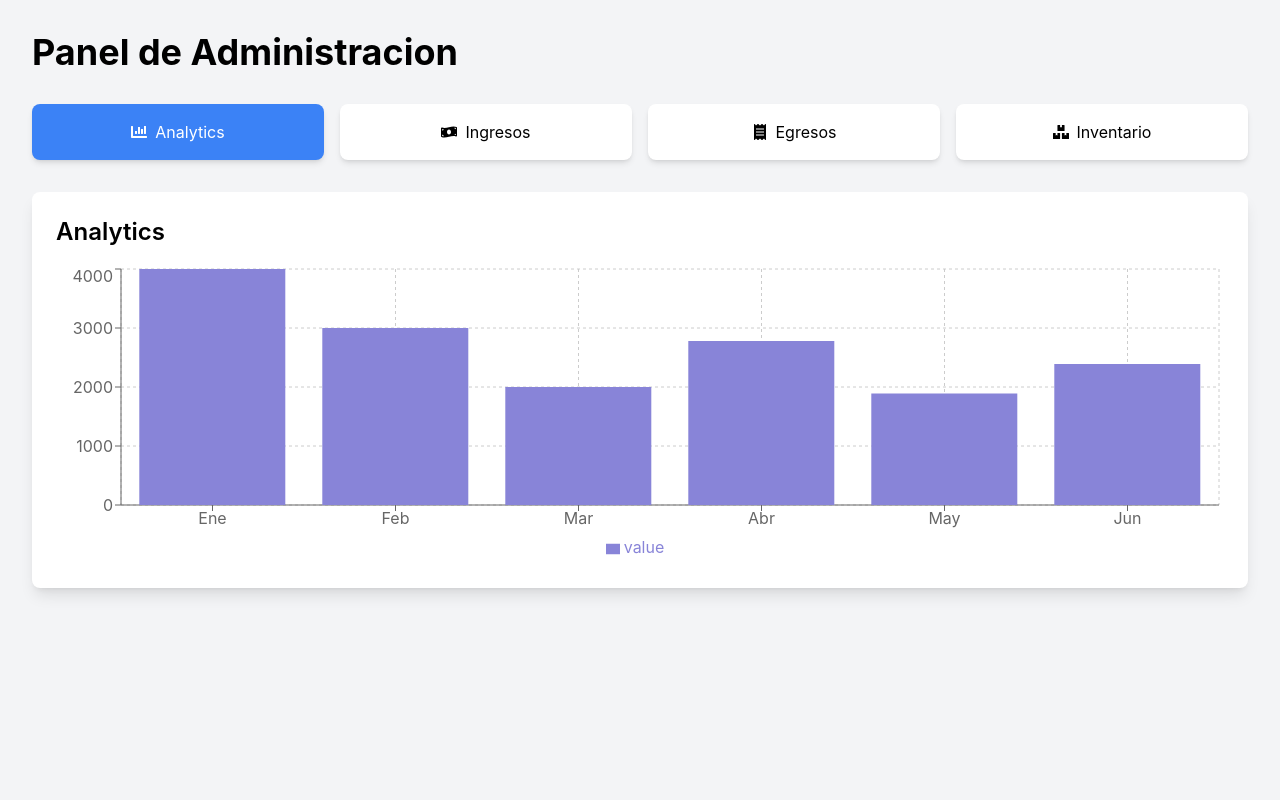
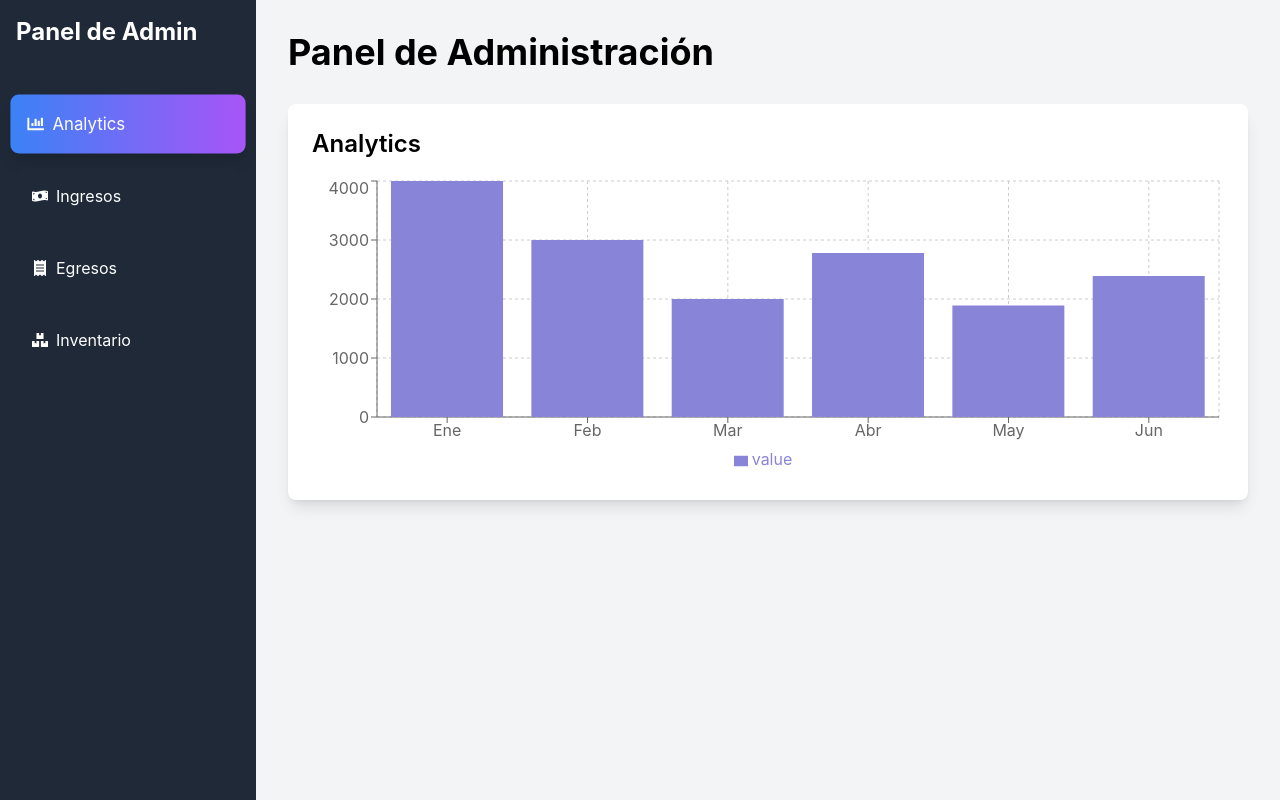
Before and after one commit to RRamiS/proyectoadministrativo, a React (Create React App) app: page / in a window 1280 px wide. Built offline with nearby package versions, Linux system fonts and the light colour scheme.

Commit message:
Integracion BackEnd y Formulario

```diff
--- a/package.json
+++ b/package.json
@@ -6,6 +6,8 @@
     "@testing-library/jest-dom": "^5.17.0",
     "@testing-library/react": "^13.4.0",
     "@testing-library/user-event": "^13.5.0",
+    "axios": "^1.7.7",
+    "framer-motion": "^11.5.6",
     "react": "^18.3.1",
     "react-dom": "^18.3.1",
     "react-icons": "^5.3.0",
--- a/src/Administracion/componentes/AdminDashboard.jsx
+++ b/src/Administracion/componentes/AdminDashboard.jsx
@@ -1,68 +1,84 @@
 import React, { useState } from "react";
-import { FaChartBar, FaMoneyBillWave, FaReceipt, FaBoxes, FaPlus, FaSearch, FaEdit, FaTrash } from "react-icons/fa";
-import { BarChart, Bar, XAxis, YAxis, CartesianGrid, Tooltip, Legend, ResponsiveContainer, PieChart, Pie, Cell } from "recharts";
+import { FaChartBar, FaMoneyBillWave, FaReceipt, FaBoxes } from "react-icons/fa";
 import Analytics from "./Analytics";
 import IngresoData from "./IngresoData";
 import Egresos from "./Egresos";
 import Inventario from "./Inventario";
+
 const AdminDashboard = () => {
   const [activeTab, setActiveTab] = useState("analytics");
-
-  const COLORS = ["#0088FE", "#00C49F", "#FFBB28", "#FF8042"];
 
   const renderActiveTab = () => {
     switch (activeTab) {
       case "analytics":
-        return (
-          <Analytics/>
-        );
+        return <Analytics />;
       case "ingresos":
-        return (
-        <IngresoData/>
-        );
+        return <IngresoData />;
       case "egresos":
-        return (
-         <Egresos/>
-        );
+        return <Egresos />;
       case "inventario":
-        return (
-       <Inventario/>
-        );
+        return <Inventario />;
       default:
         return null;
     }
   };
 
   return (
-    <div className="min-h-screen bg-gray-100 p-8">
-      <h1 className="text-4xl font-bold mb-8">Panel de Administracion</h1>
-      <div className="grid grid-cols-1 md:grid-cols-4 gap-4 mb-8">
+    <div className="flex min-h-screen">
+      {/* Tab Bar Lateral */}
+      <div className="w-64 bg-gray-800 text-white flex flex-col p-4 space-y-4">
+        <h1 className="text-2xl font-bold mb-8">Panel de Admin</h1>
         <button
-          className={`p-4 rounded-lg shadow-md flex items-center justify-center ${activeTab === "analytics" ? "bg-blue-500 text-white" : "bg-white"}`}
+          className={`p-4 rounded-lg flex items-center justify-start space-x-2 transform transition-all duration-500 ease-in-out ${
+            activeTab === "analytics"
+              ? "bg-gradient-to-r from-blue-500 to-purple-500 scale-105 shadow-lg"
+              : "bg-gray-800 hover:bg-gray-700 hover:scale-105"
+          }`}
           onClick={() => setActiveTab("analytics")}
         >
-          <FaChartBar className="mr-2" /> Analytics
+          <FaChartBar className="transition-transform duration-300" />
+          <span>Analytics</span>
         </button>
         <button
-          className={`p-4 rounded-lg shadow-md flex items-center justify-center ${activeTab === "ingresos" ? "bg-blue-500 text-white" : "bg-white"}`}
+          className={`p-4 rounded-lg flex items-center justify-start space-x-2 transform transition-all duration-500 ease-in-out ${
+            activeTab === "ingresos"
+              ? "bg-gradient-to-r from-green-500 to-teal-500 scale-105 shadow-lg"
+              : "bg-gray-800 hover:bg-gray-700 hover:scale-105"
+          }`}
           onClick={() => setActiveTab("ingresos")}
         >
-          <FaMoneyBillWave className="mr-2" /> Ingresos
+          <FaMoneyBillWave className="transition-transform duration-300" />
+          <span>Ingresos</span>
         </button>
         <button
-          className={`p-4 rounded-lg shadow-md flex items-center justify-center ${activeTab === "egresos" ? "bg-blue-500 text-white" : "bg-white"}`}
+          className={`p-4 rounded-lg flex items-center justify-start space-x-2 transform transition-all duration-500 ease-in-out ${
+            activeTab === "egresos"
+              ? "bg-gradient-to-r from-yellow-500 to-orange-500 scale-105 shadow-lg"
+              : "bg-gray-800 hover:bg-gray-700 hover:scale-105"
+          }`}
           onClick={() => setActiveTab("egresos")}
         >
-          <FaReceipt className="mr-2" /> Egresos
+          <FaReceipt className="transition-transform duration-300" />
+          <span>Egresos</span>
         </button>
         <button
-          className={`p-4 rounded-lg shadow-md flex items-center justify-center ${activeTab === "inventario" ? "bg-blue-500 text-white" : "bg-white"}`}
+          className={`p-4 rounded-lg flex items-center justify-start space-x-2 transform transition-all duration-500 ease-in-out ${
+            activeTab === "inventario"
+              ? "bg-gradient-to-r from-red-500 to-pink-500 scale-105 shadow-lg"
+              : "bg-gray-800 hover:bg-gray-700 hover:scale-105"
+          }`}
           onClick={() => setActiveTab("inventario")}
         >
-          <FaBoxes className="mr-2" /> Inventario
+          <FaBoxes className="transition-transform duration-300" />
+          <span>Inventario</span>
         </button>
       </div>
-      {renderActiveTab()}
+
+      {/* Contenido Principal */}
+      <div className="flex-1 p-8 bg-gray-100">
+        <h1 className="text-4xl font-bold mb-8">Panel de Administración</h1>
+        {renderActiveTab()}
+      </div>
     </div>
   );
 };
--- a/src/Administracion/componentes/Inventario.jsx
+++ b/src/Administracion/componentes/Inventario.jsx
@@ -1,14 +1,68 @@
-import { FaChartBar, FaMoneyBillWave, FaReceipt, FaBoxes, FaPlus, FaSearch, FaEdit, FaTrash } from "react-icons/fa";
-import { BarChart, Bar, XAxis, YAxis, CartesianGrid, Tooltip, Legend, ResponsiveContainer, PieChart, Pie, Cell } from "recharts";
+import React, { useEffect, useState } from "react";
+import { FaPlus, FaSearch, FaEdit, FaTrash } from "react-icons/fa";
+import axios from "axios";
+import ModalForm from "./modalForm"; // Asegúrate de que este componente exista
 
-function Inventario(params) {
-    const inventarioItems = [
-        { id: 1, name: "Item A", cantidad: 100, status: "En Stock" },
-        { id: 2, name: "Item B", cantidad: 50, status: "Poco Stock" },
-        { id: 3, name: "Item C", cantidad: 0, status: "Sin Stock" },
-      ];
-    return(
-        <>
+const Inventario = () => {
+  const [inventarioItems, setInventarioItems] = useState([]);
+  const [searchTerm, setSearchTerm] = useState("");
+  const [showModal, setShowModal] = useState(false);
+  const [currentItem, setCurrentItem] = useState(null); // Para saber si se está editando un ítem
+
+  // Función para obtener los items del inventario desde la API
+  const fetchInventario = async () => {
+    try {
+      const response = await axios.get("http://localhost:5000/api/items");
+      setInventarioItems(response.data); // Asegúrate de que la respuesta contenga los datos correctos
+    } catch (error) {
+      console.error("Error fetching inventory:", error);
+    }
+  };
+
+  useEffect(() => {
+    fetchInventario(); // Llamada inicial para obtener los datos del inventario
+  }, []);
+
+  const handleDelete = async (id) => {
+    try {
+      await axios.delete(`http://localhost:5000/api/items/${id}`);
+      setInventarioItems(inventarioItems.filter((item) => item._id !== id));
+    } catch (error) {
+      console.error("Error deleting item:", error);
+    }
+  };
+
+  const handleAddClick = () => {
+    setCurrentItem(null); // Limpiar el ítem actual para agregar un nuevo
+    setShowModal(true); // Abrir el modal
+  };
+
+  const handleEditClick = (item) => {
+    setCurrentItem(item); // Establecer el ítem actual para editar
+    setShowModal(true); // Abrir el modal
+  };
+
+  const handleSubmit = async (formData) => {
+    if (currentItem) {
+      // Si hay un ítem actual, se está editando
+      await axios.put(`http://localhost:5000/api/items/${currentItem._id}`, formData);
+    } else {
+      // Si no hay ítem actual, se está agregando
+      await axios.post("http://localhost:5000/api/items", formData);
+    }
+    fetchInventario(); // Actualizar la lista de inventario
+    setShowModal(false); // Cerrar el modal
+  };
+
+  const handleCloseModal = () => {
+    setShowModal(false); // Cerrar el modal sin realizar cambios
+  };
+
+  const filteredItems = inventarioItems.filter((item) =>
+    item.name.toLowerCase().includes(searchTerm.toLowerCase())
+  );
+
+  return (
     <div className="bg-white p-6 rounded-lg shadow-lg">
       <h2 className="text-2xl font-semibold mb-4">Control de Inventario</h2>
       <div className="flex justify-between items-center mb-4">
@@ -16,11 +70,16 @@ function Inventario(params) {
           <input
             type="text"
             placeholder="Buscar inventario"
+            value={searchTerm}
+            onChange={(e) => setSearchTerm(e.target.value)}
             className="pl-10 pr-4 py-2 border rounded-lg"
           />
           <FaSearch className="absolute left-3 top-3 text-gray-400" />
         </div>
-              <button className="bg-blue-500 text-white px-4 py-2 rounded-lg flex items-center">
+        <button
+          className="bg-blue-500 text-white px-4 py-2 rounded-lg flex items-center"
+          onClick={handleAddClick}
+        >
           <FaPlus className="mr-2" /> Add Item
         </button>
       </div>
@@ -34,22 +93,36 @@ function Inventario(params) {
           </tr>
         </thead>
         <tbody>
-                {inventarioItems.map((item) => (
-                  <tr key={item.id} className="border-b">
+          {filteredItems.map((item) => (
+            <tr key={item._id} className="border-b">
               <td className="p-2">{item.name}</td>
               <td className="p-2">{item.cantidad}</td>
               <td className="p-2">
                 <span
-                        className={`px-2 py-1 rounded-full text-xs ${item.status === "In Stock" ? "bg-green-200 text-green-800" : item.status === "Low Stock" ? "bg-yellow-200 text-yellow-800" : "bg-red-200 text-red-800"}`}
+                  className={`px-2 py-1 rounded-full text-xs ${
+                    item.status === "En Stock"
+                      ? "bg-green-200 text-green-800"
+                      : item.status === "Poco Stock"
+                      ? "bg-yellow-200 text-yellow-800"
+                      : "bg-red-200 text-red-800"
+                  }`}
                 >
                   {item.status}
                 </span>
               </td>
               <td className="p-2">
-                      <button className="text-blue-500 mr-2" aria-label="Edit">
+                <button
+                  className="text-blue-500 mr-2"
+                  aria-label="Edit"
+                  onClick={() => handleEditClick(item)}
+                >
                   <FaEdit />
                 </button>
-                      <button className="text-red-500" aria-label="Delete">
+                <button
+                  className="text-red-500"
+                  aria-label="Delete"
+                  onClick={() => handleDelete(item._id)}
+                >
                   <FaTrash />
                 </button>
               </td>
@@ -57,9 +130,15 @@ function Inventario(params) {
           ))}
         </tbody>
       </table>
+
+      <ModalForm
+        showModal={showModal}
+        handleClose={handleCloseModal}
+        handleSubmit={handleSubmit}
+        item={currentItem} // Pasar el ítem actual al modal para edición
+      />
     </div>
-        </>
-    )
-}
+  );
+};
 
-export default Inventario
+export default Inventario;
--- /dev/null
+++ b/src/Administracion/componentes/modalForm.js
@@ -0,0 +1,87 @@
+import React, { useState, useEffect } from "react";
+import { FaTimes } from "react-icons/fa";
+import { motion, AnimatePresence } from "framer-motion";
+
+const ModalForm = ({ showModal, handleClose, handleSubmit, item }) => {
+  const [formData, setFormData] = useState({
+    name: item ? item.name : "",
+    cantidad: item ? item.cantidad : "",
+  });
+
+  useEffect(() => {
+    if (item) {
+      setFormData({ name: item.name, cantidad: item.cantidad });
+    }
+  }, [item]);
+
+  const handleChange = (e) => {
+    setFormData({ ...formData, [e.target.name]: e.target.value });
+  };
+
+  const onSubmit = (e) => {
+    e.preventDefault();
+    handleSubmit(formData);
+    setFormData({ name: "", cantidad: "" });
+  };
+
+  return (
+    <AnimatePresence>
+      {showModal && (
+        <motion.div
+          className="fixed inset-0 bg-black bg-opacity-50 flex items-center justify-center z-50"
+          initial={{ opacity: 0 }}
+          animate={{ opacity: 1 }}
+          exit={{ opacity: 0 }}
+        >
+          <motion.div
+            className="bg-white p-8 rounded-lg shadow-lg w-full max-w-md"
+            initial={{ y: 50, opacity: 0 }}
+            animate={{ y: 0, opacity: 1 }}
+            exit={{ y: 50, opacity: 0 }}
+          >
+            <div className="flex justify-between items-center mb-4">
+              <h2 className="text-xl font-semibold">
+                {item ? "Editar Item" : "Agregar Item"}
+              </h2>
+              <button onClick={handleClose}>
+                <FaTimes className="text-gray-400 hover:text-gray-600" />
+              </button>
+            </div>
+            <form onSubmit={onSubmit}>
+              <div className="mb-4">
+                <label className="block text-gray-700">Nombre</label>
+                <input
+                  type="text"
+                  name="name"
+                  value={formData.name}
+                  onChange={handleChange}
+                  className="w-full p-2 border rounded-lg"
+                  required
+                />
+              </div>
+              <div className="mb-4">
+                <label className="block text-gray-700">Cantidad</label>
+                <input
+                  type="number"
+                  name="cantidad"
+                  value={formData.cantidad}
+                  onChange={handleChange}
+                  className="w-full p-2 border rounded-lg"
+                  required
+                />
+              </div>
+              <button
+                type="submit"
+                className="w-full bg-blue-500 text-white py-2 rounded-lg hover:bg-blue-600 transition duration-200"
+              >
+                {item ? "Guardar Cambios" : "Agregar Item"}
+              </button>
+            </form>
+          </motion.div>
+        </motion.div>
+      )}
+    </AnimatePresence>
+  );
+};
+
+export default ModalForm;
```
Also changed, not shown: src/App.css (line endings or trailing spaces), 1 other file (tests, documents, lock files or other folders). Lines whose indentation alone changed are shown as unchanged.
